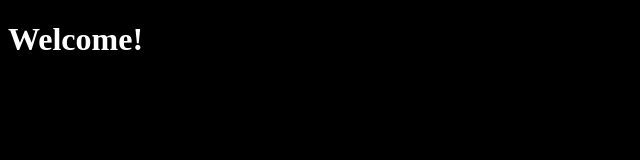
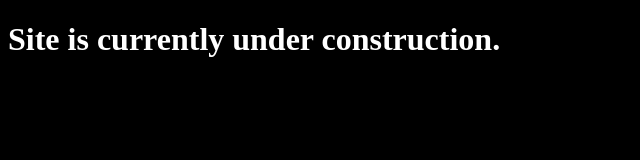
Before and after one commit to Minecat300/mainSite, a website: page public/index.html in a window 1280 px wide. Shown: the whole page, without its empty margins (0-640 px from the left). Drawn offline with Linux system fonts and the light colour scheme.

Commit message:
Update index.html

```diff
--- a/public/index.html
+++ b/public/index.html
@@ -8,7 +8,7 @@
 </head>
 <body>
     <h1>
-        Welcome!
+        Site is currently under construction.
     </h1>
 </body>
 </html>
```
